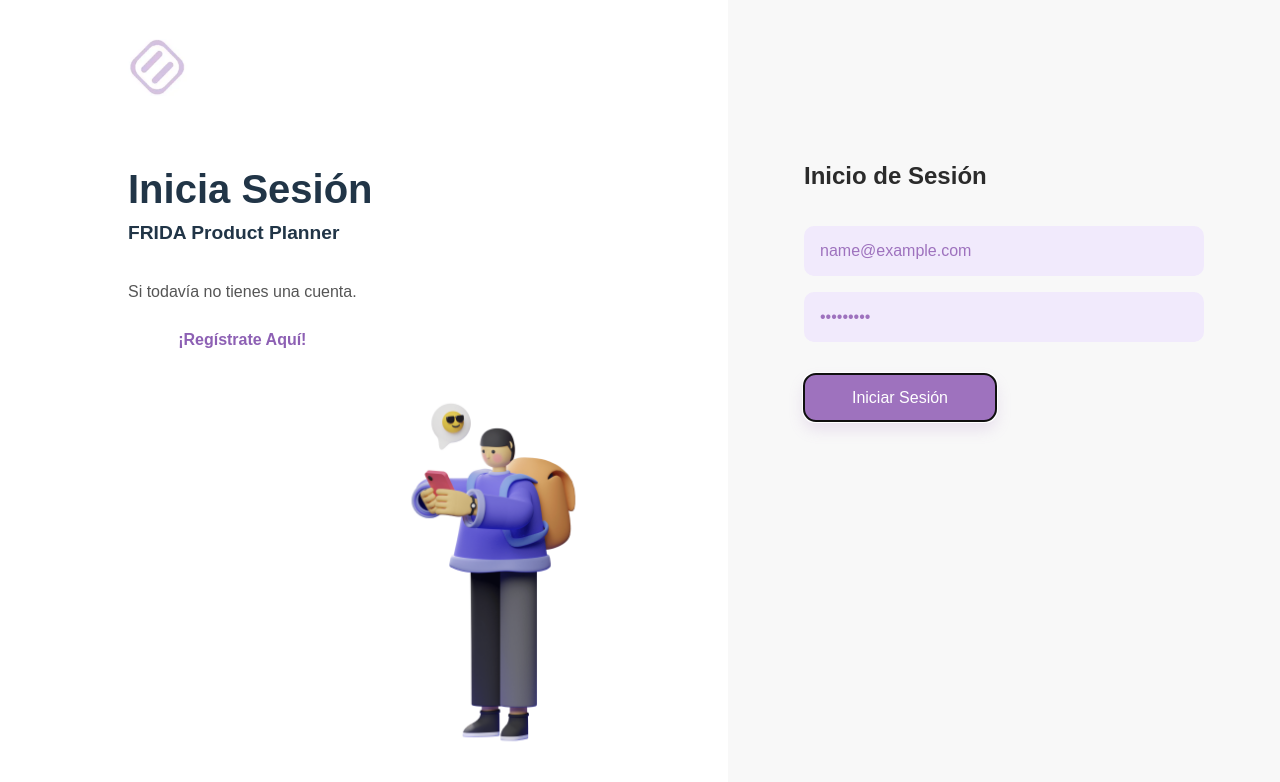
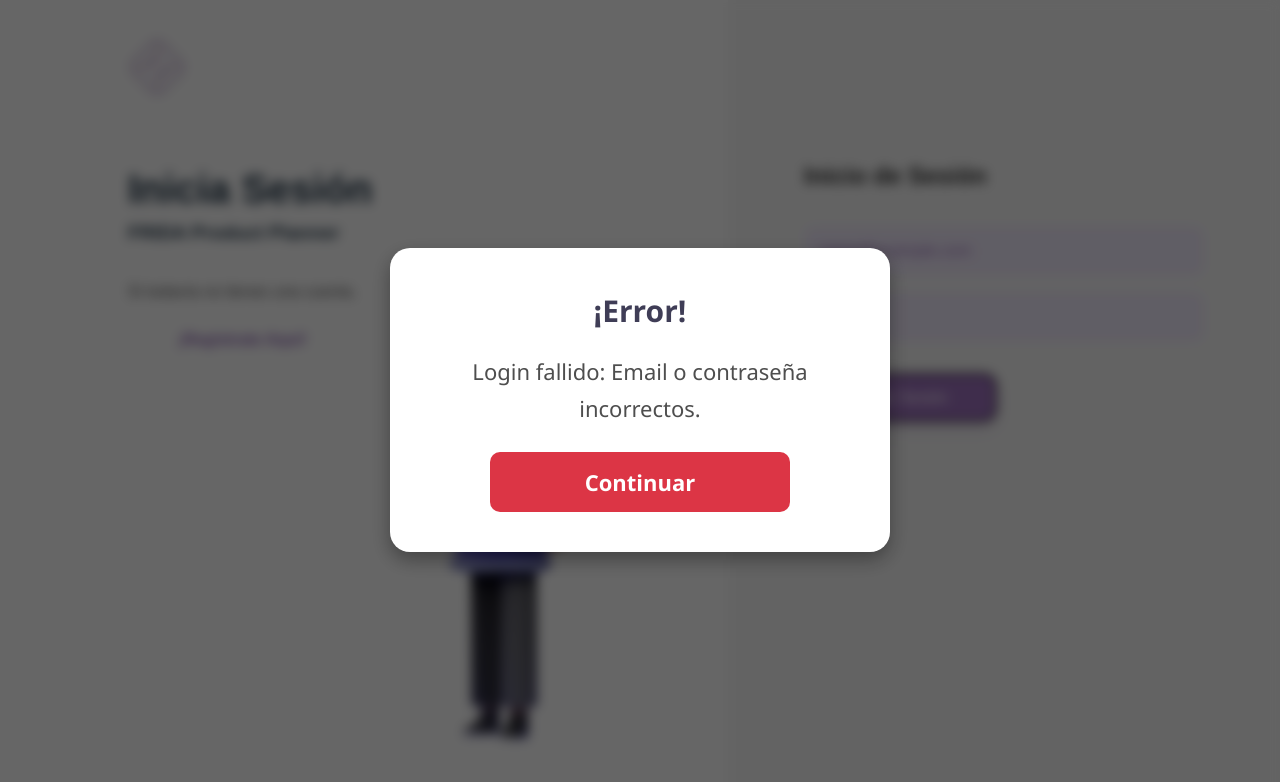
Before and after one commit to lorettaveiga/SoftEdgePruebas, a React (Vite) app in the folder Front/: page /login in a window 1280 px wide. Both pictures are taken after typing "name@example.com", "Sample123" into the empty fields and a click on the button "Iniciar Sesión". Shown: the top 782 px of the page. Built offline with nearby package versions, Linux system fonts and the light colour scheme; no server answers.

Commit message:
PopUp de error, y mas o menos el de extio

```diff
--- /dev/null
+++ b/Front/src/components/ErrorPopup.jsx
@@ -0,0 +1,20 @@
+import React from "react";
+import "../css/ErrorPopup.css";
+
+const ErrorPopup = ({ message, onClose }) => {
+  if (!message) return null; // Si no hay mensaje, no renderiza nada
+
+  return (
+    <div className="error-popup-overlay" onClick={onClose}>
+      <div className="error-popup-content" onClick={(e) => e.stopPropagation()}>
+        <h3 className="error-popup-title">¡Error!</h3>
+        <p className="error-popup-message">{message}</p>
+        <button className="error-popup-continue" onClick={onClose}>
+          Continuar
+        </button>
+      </div>
+    </div>
+  );
+};
+
+export default ErrorPopup;
--- /dev/null
+++ b/Front/src/components/SuccessPopup.jsx
@@ -0,0 +1,20 @@
+import React from "react";
+import "../css/SuccessPopup.css";
+
+const SuccessPopup = ({ message, onClose }) => {
+  if (!message) return null;
+
+  return (
+    <div className="success-popup-overlay">
+      <div className="success-popup-content">
+        <h3 className="success-popup-title">¡Éxito!</h3>
+        <p className="success-popup-message">{message}</p>
+        <button className="success-popup-continue" onClick={onClose}>
+          Continuar
+        </button>
+      </div>
+    </div>
+  );
+};
+
+export default SuccessPopup;
--- /dev/null
+++ b/Front/src/css/ErrorPopup.css
@@ -0,0 +1,85 @@
+/* Fondo oscuro y borroso para el overlay */
+.error-popup-overlay {
+    position: fixed;
+    top: 0;
+    left: 0;
+    width: 100vw;
+    height: 100vh;
+    backdrop-filter: blur(6px);
+    background-color: rgba(0, 0, 0, 0.6);
+    display: flex;
+    justify-content: center;
+    align-items: center;
+    z-index: 1000;
+  }
+/* Contenedor del pop-up */
+.error-popup-content {
+    background-color: #ffffff;
+    padding: 40px;
+    border-radius: 20px;
+    box-shadow: 0 8px 20px rgba(0, 0, 0, 0.35);
+    width: 90%;
+    max-width: 500px;
+    text-align: center;
+    position: relative;
+    font-family: 'Segoe UI', sans-serif;
+  }
+
+  /* Botón de cerrar */
+  .error-popup-close {
+    position: absolute;
+    top: 12px;
+    right: 12px;
+    background: none;
+    border: none;
+    font-size: 28px;
+    cursor: pointer;
+    color: #dc3545;
+    transition: color 0.2s ease;
+  }
+
+  .error-popup-close:hover {
+    color: #a7282f;
+  }
+
+  /* Título del pop-up */
+  .error-popup-title {
+    font-size: 30px;
+    font-weight: bold;
+    color: #3f3d56;
+    margin-bottom: 20px;
+  }
+
+  /* Mensaje del pop-up */
+  .error-popup-message {
+    font-size: 22px;
+    color: #4e4e4e;
+    line-height: 1.7;
+  }
+
+  /* Botón de continuar */
+.error-popup-continue {
+    display: inline-block;
+    margin-top: 25px;
+    padding: 15px 50px; /* Aumentamos el padding para hacerlo más ancho */
+    background-color: #dc3545; /* Rojo */
+    color: #ffffff; /* Texto blanco */
+    border: none;
+    border-radius: 10px;
+    font-size: 22px;
+    font-weight: 600;
+    cursor: pointer;
+    transition: background-color 0.2s ease, transform 0.2s ease;
+    width: 100%; /* Botón ocupa todo el ancho del contenedor */
+    max-width: 300px; /* Máximo ancho del botón */
+    text-align: center;
+  }
+
+  .error-popup-continue:hover {
+    background-color: #a7282f; /* Rojo más oscuro */
+    transform: scale(1.05); /* Efecto de agrandamiento */
+  }
+
+  .error-popup-continue:active {
+    transform: scale(0.95); /* Efecto de reducción al hacer clic */
+  }
--- /dev/null
+++ b/Front/src/css/SuccessPopup.css
@@ -0,0 +1,69 @@
+/* Fondo oscuro y borroso para el overlay */
+.success-popup-overlay {
+    position: fixed;
+    top: 0;
+    left: 0;
+    width: 100vw;
+    height: 100vh;
+    backdrop-filter: blur(6px);
+    background-color: rgba(0, 0, 0, 0.6);
+    display: flex;
+    justify-content: center;
+    align-items: center;
+    z-index: 1000;
+  }
+
+  /* Contenedor del pop-up */
+  .success-popup-content {
+    background-color: #ffffff;
+    padding: 40px;
+    border-radius: 20px;
+    box-shadow: 0 8px 20px rgba(0, 0, 0, 0.35);
+    width: 90%;
+    max-width: 500px;
+    text-align: center;
+    position: relative;
+    font-family: 'Segoe UI', sans-serif;
+  }
+
+  /* Título del pop-up */
+  .success-popup-title {
+    font-size: 30px;
+    font-weight: bold;
+    color: #5d3a7f; /* Morado oscuro */
+    margin-bottom: 20px;
+  }
+
+  /* Mensaje del pop-up */
+  .success-popup-message {
+    font-size: 22px;
+    color: #4e4e4e;
+    line-height: 1.7;
+  }
+
+  /* Botón de continuar */
+  .success-popup-continue {
+    display: inline-block;
+    margin-top: 25px;
+    padding: 15px 50px; /* Aumentamos el padding para hacerlo más ancho */
+    background-color: #5d3a7f; /* Morado oscuro */
+    color: #ffffff; /* Texto blanco */
+    border: none;
+    border-radius: 10px;
+    font-size: 22px;
+    font-weight: 600;
+    cursor: pointer;
+    transition: background-color 0.2s ease, transform 0.2s ease;
+    width: 100%; /* Botón ocupa todo el ancho del contenedor */
+    max-width: 300px; /* Máximo ancho del botón */
+    text-align: center;
+  }
+
+  .success-popup-continue:hover {
+    background-color: #4a2f63; /* Morado más oscuro */
+    transform: scale(1.05); /* Efecto de agrandamiento */
+  }
+
+  .success-popup-continue:active {
+    transform: scale(0.95); /* Efecto de reducción al hacer clic */
+  }
--- a/Front/src/pages/Login.jsx
+++ b/Front/src/pages/Login.jsx
@@ -2,6 +2,8 @@ import React, { useState, useEffect } from "react";
 import { useNavigate } from "react-router-dom";
 import { AuthContext } from "../components/AuthContext";
 import { UserContext } from "../components/UserContext";
+import ErrorPopup from "../components/ErrorPopup"; // Importamos el componente de popup de error
+import SuccessPopup from "../components/SuccessPopup"; // Importamos el componente de popup de éxito
 
 import "../css/Login.css";
 
@@ -11,6 +13,8 @@ const Login = () => {
   const [email, setEmail] = useState("");
   const [password, setPassword] = useState("");
   const [isLoading, setIsLoading] = useState(false);
+  const [error, setError] = useState(null); // Estado para manejar el mensaje de error
+  const [successMessage, setSuccessMessage] = useState(null); // Estado para manejar el mensaje de éxito
   const navigate = useNavigate();
 
   const tryLogin = async (user) => {
@@ -37,6 +41,7 @@ const Login = () => {
       }
     } catch (error) {
       console.error("Failed to fetch:", error);
+      setError("Error al intentar iniciar sesión. Por favor, verifica tu conexión o intenta más tarde."); // Establece el mensaje de error
       return false;
     }
   };
@@ -44,7 +49,7 @@ const Login = () => {
   const onsubmit = async (e) => {
     e.preventDefault();
     if (!email || !password) {
-      alert("Favor de llenar todos los campos.");
+      setError("Favor de llenar todos los campos."); // Muestra el error si faltan campos
       return;
     }
     setIsLoading(true);
@@ -53,17 +58,25 @@ const Login = () => {
     if (isLogin) {
       setEmail("");
       setPassword("");
-      alert("Login logrado!");
       setIsLoading(false);
-      navigate("/dungeon");
+      setSuccessMessage("¡Inicio de sesión exitoso!"); // Muestra el popup de éxito
     } else {
-      alert("Login fallido: Email o contraseña incorrectos.");
+      setError("Login fallido: Email o contraseña incorrectos."); // Muestra el error si el login falla
       setIsLoading(false);
     }
   };
 
   const goToRegister = () => {
     navigate("/registro");
+  };
+
+  const closeErrorPopup = () => {
+    setError(null); // Cierra el popup de error al limpiar el mensaje
+  };
+
+  const closeSuccessPopup = () => {
+    setSuccessMessage(null); // Cierra el popup de éxito
+    setTimeout(() => navigate("/home"), 200); // Redirige después de cerrar el popup
   };
 
   return (
@@ -114,6 +127,16 @@ const Login = () => {
           <p>Iniciando sesión...</p>
         </div>
       )}
+
+      {/* Popup de error */}
+      <ErrorPopup message={error} onClose={closeErrorPopup} />
+
+      {/* Popup de éxito */}
+      {Boolean(successMessage) && (
+        <div style={{ position: "absolute", top: 0, left: 0, zIndex: 2000, width: "100vw", height: "100vh" }}>
+          <SuccessPopup message={successMessage} onClose={closeSuccessPopup} />
+        </div>
+      )}
     </div>
   );
 };
```
Also changed, not shown: 2 other files (tests, documents, lock files or other folders).
